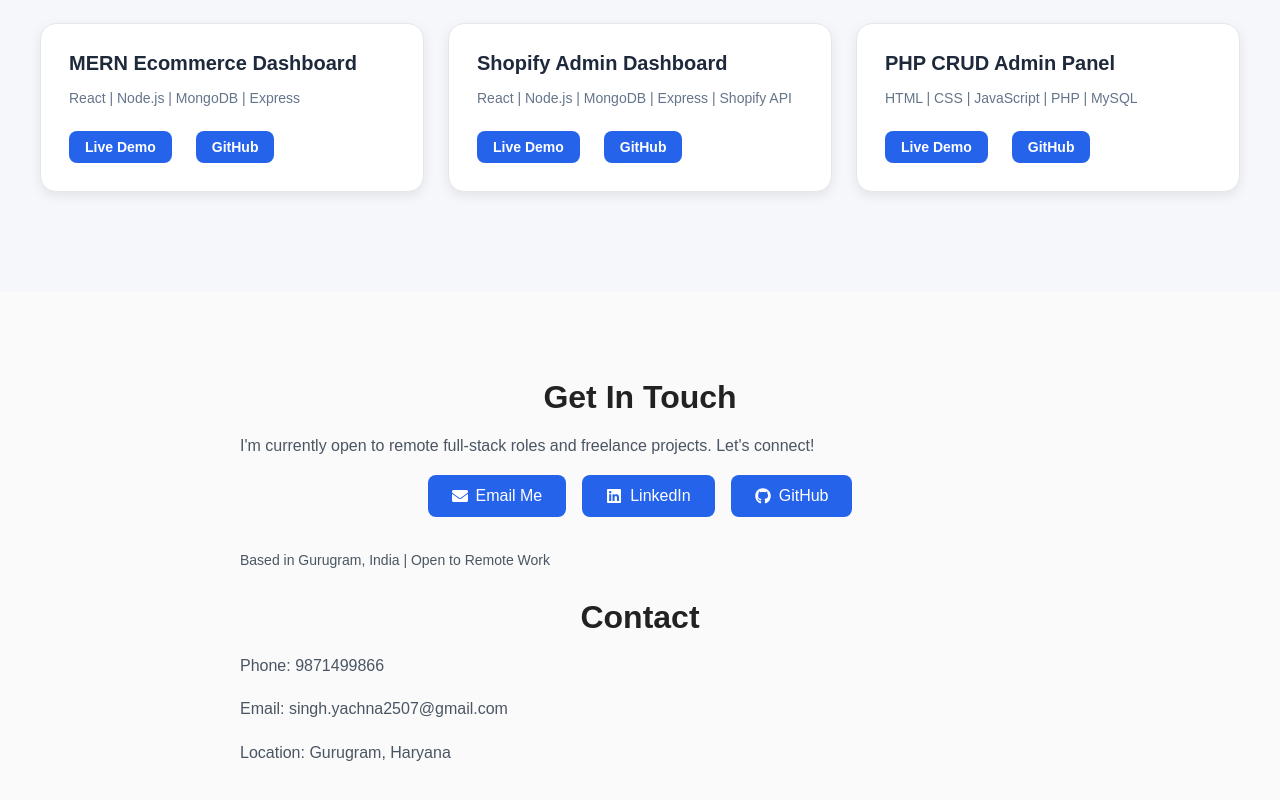
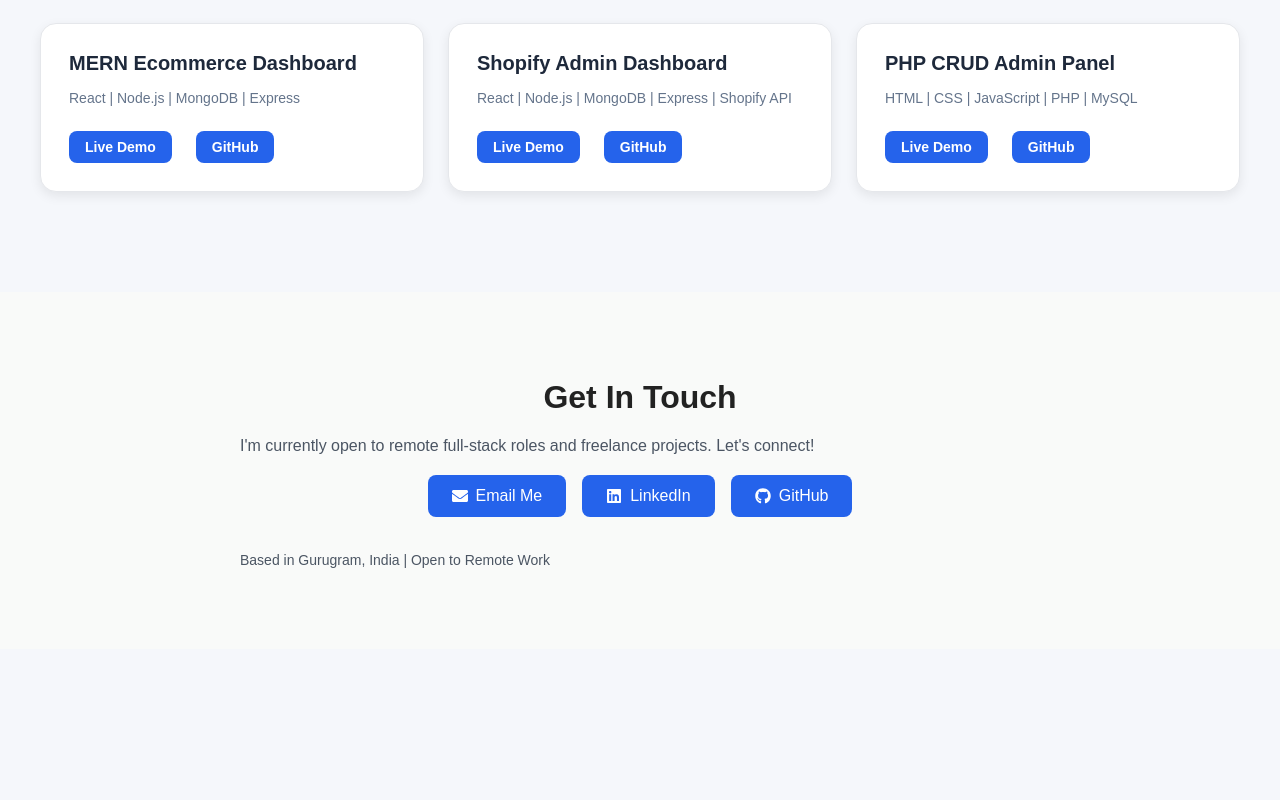
Before and after one commit to yachna2507/portfolio, a React (Create React App) app: page / in a window 1280 px wide. Shown: the part 2156-2956 px from the top of the page. After the commit the page ends 2805 px from the top, so only its background shows below. Built offline with nearby package versions, Linux system fonts and the light colour scheme.

Commit message:
Update Contact.js

```diff
--- a/src/components/Contact.js
+++ b/src/components/Contact.js
@@ -24,10 +24,7 @@
                </a>
                </div>
                <p className="location">Based in Gurugram, India | Open to Remote Work</p>
-            <h2>Contact</h2>
-            <p>Phone: 9871499866</p>
-            <p>Email: singh.yachna2507@gmail.com</p>
-            <p>Location: Gurugram, Haryana</p>
+
 
         </section>
     );
```
